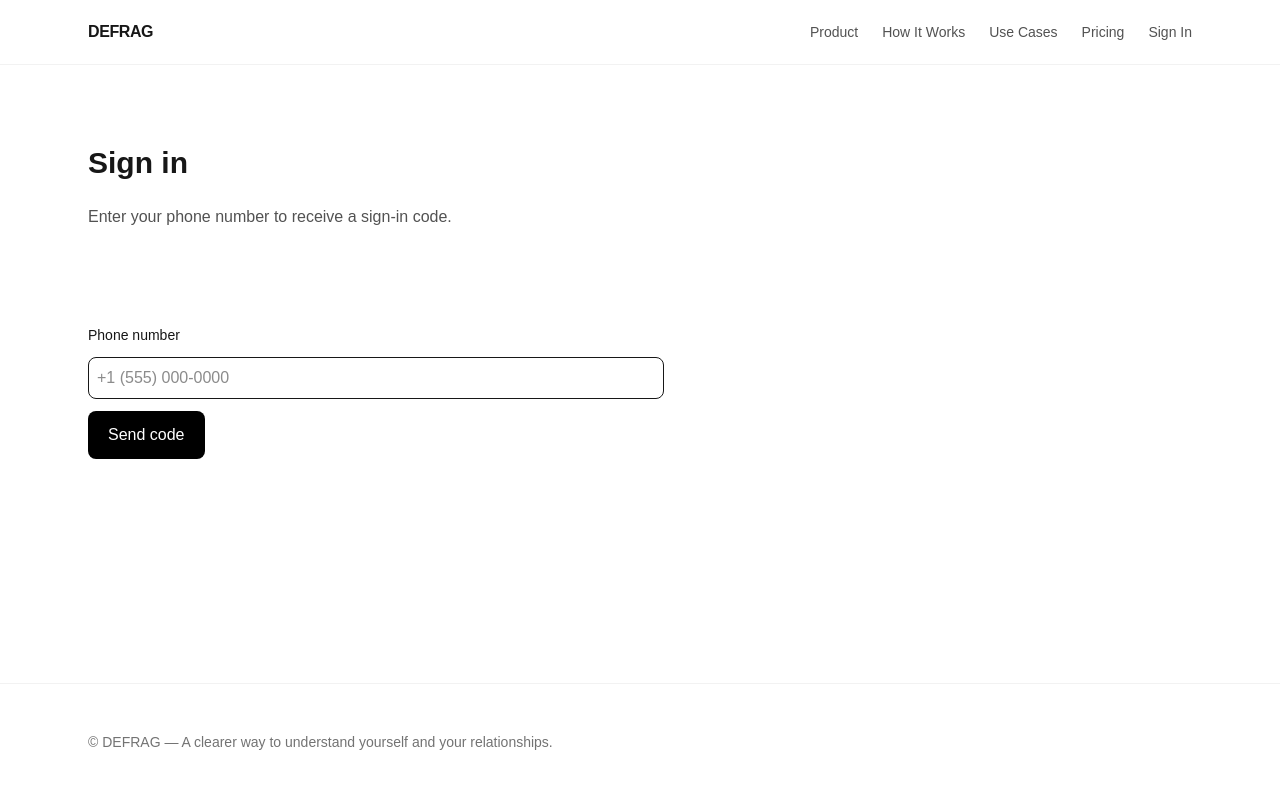
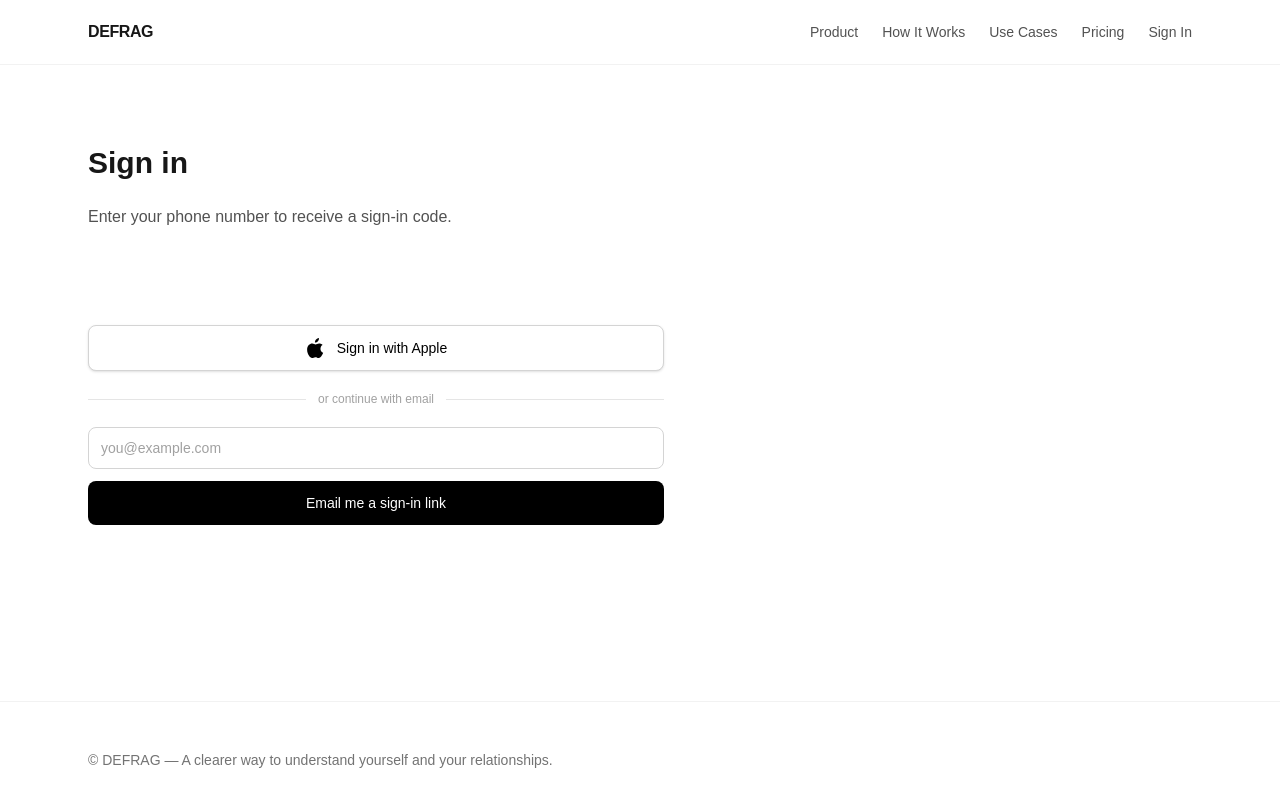
Before and after one commit to cjo93/nextjs-boilerplate, a Next.js app: page /login in a window 1280 px wide. Shown: the top 806 px of the page. Built offline with nearby package versions, Linux system fonts and the light colour scheme; no server answers.

Commit message:
feat: login panel — email magic link + Sign in with Apple

```diff
--- a/app/login/panel.tsx
+++ b/app/login/panel.tsx
@@ -2,92 +2,86 @@
 
 import { useState, useTransition } from "react";
 import { useRouter } from "next/navigation";
-import { requestSmsOtp, verifySmsOtp } from "./actions";
+import { requestMagicLink, signInWithApple } from "./actions";
 
 export function LoginPanel({ redirectTo }: { redirectTo: string }) {
   const router = useRouter();
-  const [phone, setPhone] = useState("");
-  const [token, setToken] = useState("");
-  const [step, setStep] = useState<"phone" | "code">("phone");
+  const [email, setEmail] = useState("");
+  const [sent, setSent] = useState(false);
   const [message, setMessage] = useState<string | null>(null);
   const [pending, startTransition] = useTransition();
+  const [applePending, startAppleTransition] = useTransition();
 
-  const onSubmitPhone = (e: React.FormEvent) => {
+  const onSubmitEmail = (e: React.FormEvent) => {
     e.preventDefault();
     setMessage(null);
     startTransition(async () => {
-      const result = await requestSmsOtp(phone.trim(), redirectTo);
+      const result = await requestMagicLink(email.trim(), redirectTo);
       setMessage(result.message);
-      if (result.ok) setStep("code");
+      if (result.ok) setSent(true);
     });
   };
 
-  const onSubmitCode = (e: React.FormEvent) => {
-    e.preventDefault();
-    setMessage(null);
-    startTransition(async () => {
-      const result = await verifySmsOtp(phone.trim(), token.trim(), redirectTo);
-      setMessage(result.message);
-      if (result.ok && result.redirectTo) {
-        router.push(result.redirectTo);
+  const onApple = () => {
+    startAppleTransition(async () => {
+      try {
+        const { url } = await signInWithApple(redirectTo);
+        router.push(url);
+      } catch {
+        setMessage("Apple sign-in is not available right now.");
       }
     });
   };
 
-  if (step === "code") {
   return (
-      <form onSubmit={onSubmitCode} className="space-y-3">
-        <label className="block text-sm">Enter the code we texted you</label>
+    <div className="space-y-5">
+      {/* Apple */}
+      <button
+        type="button"
+        onClick={onApple}
+        disabled={applePending}
+        className="flex w-full items-center justify-center gap-3 rounded-lg border border-neutral-300 bg-white px-4 py-3 text-sm font-medium text-black shadow-sm hover:bg-neutral-50 disabled:opacity-60"
+      >
+        <svg viewBox="0 0 814 1000" className="h-5 w-5" fill="currentColor">
+          <path d="M788.1 340.9c-5.8 4.5-108.2 62.2-108.2 190.5 0 148.4 130.3 200.9 134.2 202.2-.6 3.2-20.7 71.9-68.7 141.9-42.8 61.6-87.5 123.1-155.5 123.1s-85.5-39.5-164-39.5c-76.5 0-103.7 40.8-165.9 40.8s-105-42.3-150.3-109.2c-52.5-75.6-96.7-192.5-96.7-304.2 0-200.4 130.3-306.2 258.4-306.2 66.6 0 122.2 43.6 163.8 43.6 39.5 0 101.2-46.1 174.6-46.1 28.2 0 128.1 2.6 194.3 99.2zm-234-181.5c31.1-36.9 53.1-88.1 53.1-139.3 0-7.1-.6-14.3-1.9-20.1-50.6 1.9-110.8 33.7-147.1 75.8-28.5 32.4-55.1 83.6-55.1 135.5 0 7.8 1.3 15.6 1.9 18.1 3.2.6 8.4 1.3 13.6 1.3 45.4 0 102.5-30.4 135.5-71.3z" />
+        </svg>
+        {applePending ? "Redirecting…" : "Sign in with Apple"}
+      </button>
+
+      {/* Divider */}
+      <div className="relative flex items-center">
+        <div className="flex-grow border-t border-neutral-200" />
+        <span className="mx-3 flex-shrink text-xs text-neutral-400">or continue with email</span>
+        <div className="flex-grow border-t border-neutral-200" />
+      </div>
+
+      {/* Email magic link */}
+      {sent ? (
+        <p className="rounded-lg bg-neutral-100 px-4 py-3 text-sm text-neutral-700">
+          {message ?? "Check your inbox for a sign-in link."}
+        </p>
+      ) : (
+        <form onSubmit={onSubmitEmail} className="space-y-3">
           <input
-          type="text"
-          inputMode="numeric"
-          pattern="[0-9]*"
-          maxLength={6}
+            type="email"
             required
-          value={token}
-          onChange={(e) => setToken(e.target.value)}
-          className="w-full border rounded-lg p-2 tracking-widest text-center text-lg"
-          placeholder="000000"
-          autoFocus
+            value={email}
+            onChange={(e) => setEmail(e.target.value)}
+            className="w-full rounded-lg border border-neutral-300 px-3 py-2.5 text-sm placeholder:text-neutral-400 focus:outline-none focus:ring-2 focus:ring-black"
+            placeholder="you@example.com"
           />
           <button
             type="submit"
             disabled={pending}
-          className="px-5 py-3 bg-black text-white rounded-lg disabled:opacity-60"
+            className="w-full rounded-lg bg-black px-4 py-3 text-sm font-medium text-white hover:bg-neutral-800 disabled:opacity-60"
           >
-          {pending ? "Verifying…" : "Verify code"}
+            {pending ? "Sending…" : "Email me a sign-in link"}
           </button>
-        <button
-          type="button"
-          onClick={() => { setStep("phone"); setMessage(null); setToken(""); }}
-          className="block text-sm text-neutral-500 hover:underline"
-        >
-          Use a different number
-        </button>
-        {message ? <p className="text-sm text-neutral-600">{message}</p> : null}
+          {message && !sent ? (
+            <p className="text-sm text-red-600">{message}</p>
+          ) : null}
         </form>
+      )}
+    </div>
   );
 }
-
-  return (
-    <form onSubmit={onSubmitPhone} className="space-y-3">
-      <label className="block text-sm">Phone number</label>
-      <input
-        type="tel"
-        required
-        value={phone}
-        onChange={(e) => setPhone(e.target.value)}
-        className="w-full border rounded-lg p-2"
-        placeholder="+1 (555) 000-0000"
-      />
-      <button
-        type="submit"
-        disabled={pending}
-        className="px-5 py-3 bg-black text-white rounded-lg disabled:opacity-60"
-      >
-        {pending ? "Sending…" : "Send code"}
-      </button>
-      {message ? <p className="text-sm text-neutral-600">{message}</p> : null}
-    </form>
-  );
-}
```
Lines whose indentation alone changed are shown as unchanged.
